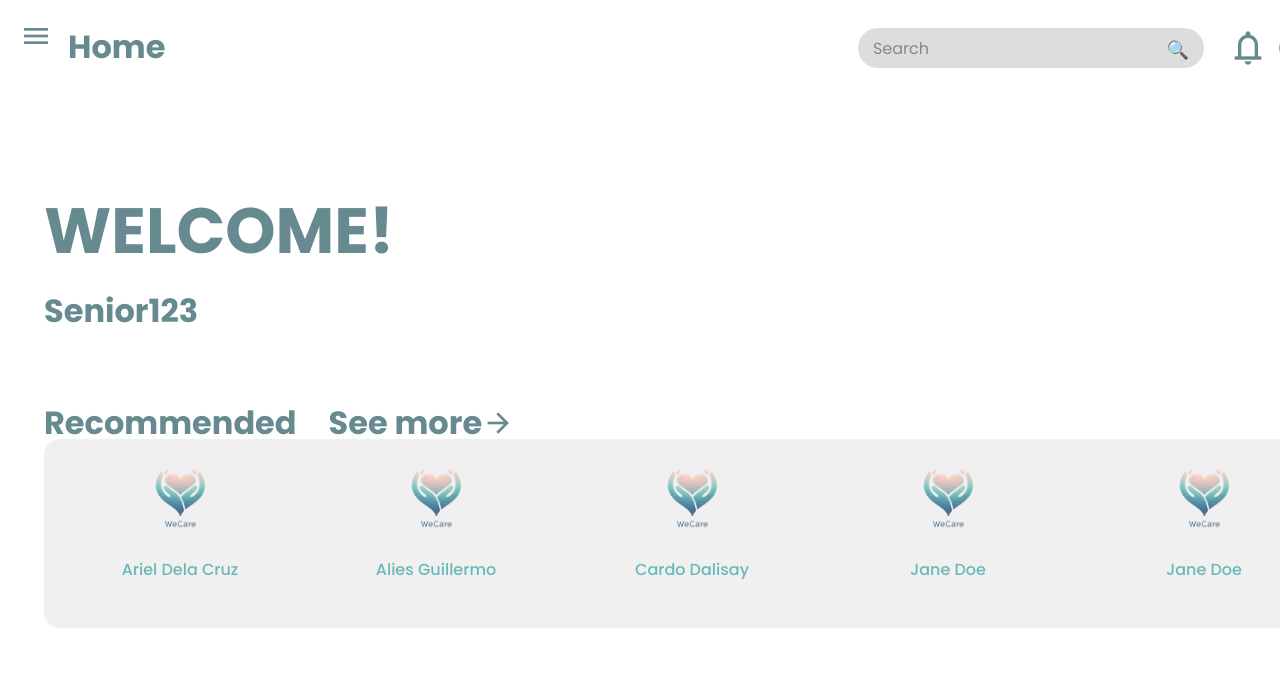
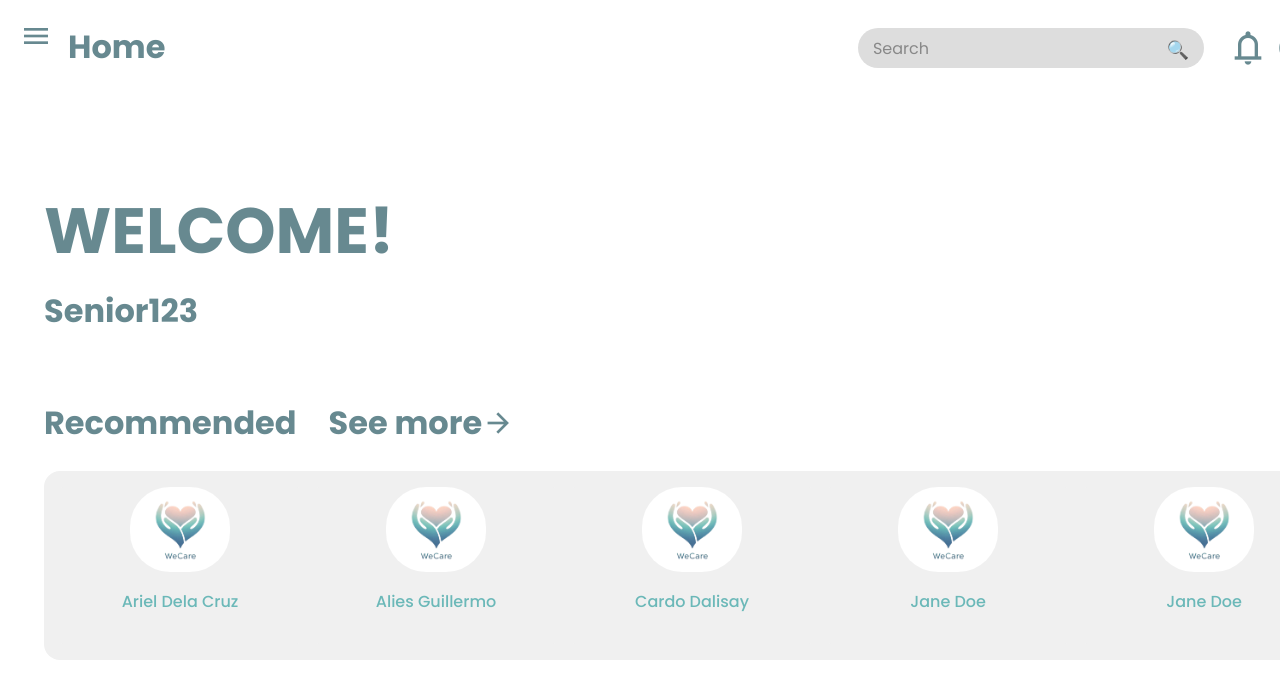
Before and after one commit to Pokloy/WeCare-Front-End, a React (Create React App) app: page /dashboard in a window 1280 px wide. Shown: the top 698 px of the page. Built offline with nearby package versions, Linux system fonts and the light colour scheme.

Commit message:
added chnages

```diff
--- a/src/components/css/ProfileCard.css
+++ b/src/components/css/ProfileCard.css
@@ -4,7 +4,8 @@
 
 .profile-card {
   padding: 5rem 0rem 0rem 0rem;
-  gap: 5rem;
+  display: grid;
+  gap: 2rem;
 }
 
 .profile-head {
@@ -25,6 +26,11 @@
   border: none;
 }
 
+.user-picture {
+  border-radius: 2.5rem;
+  background: #ffff;
+}
+
 .profile-users {
   display: flex;
   gap: 1rem;
```
